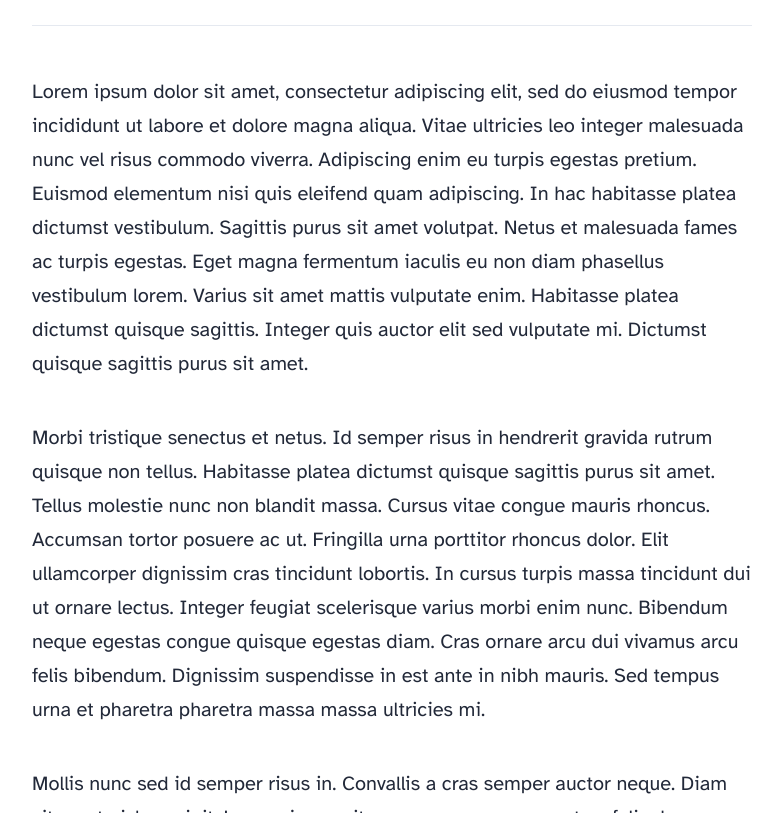
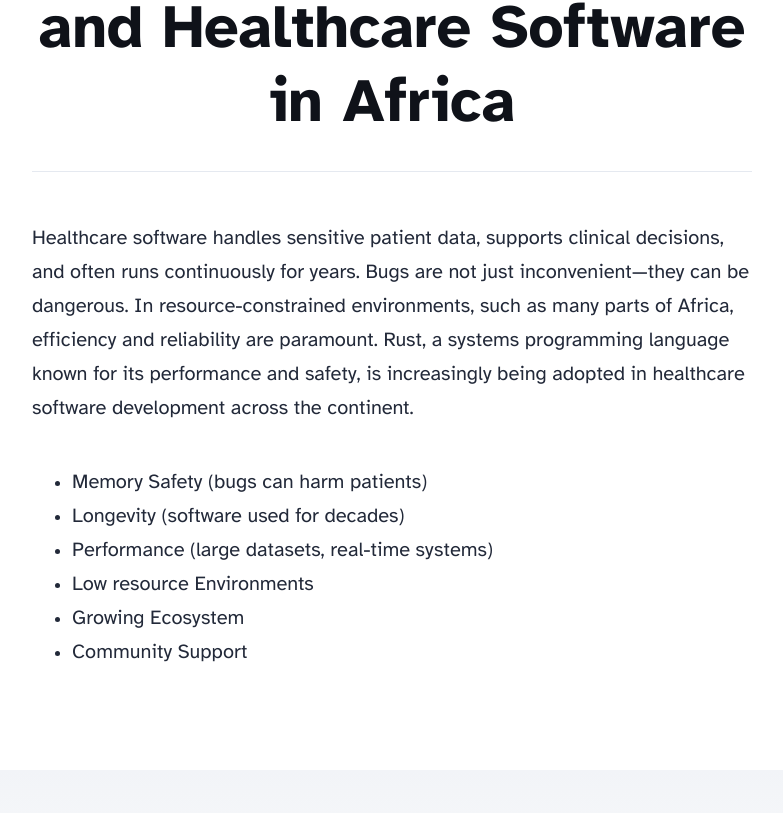
Before and after one commit to mchiwundura/portfolio, an Astro site in the folder frontend/: page /blog/second-post in a window 1280 px wide. Shown: the part 797-1610 px from the top of the page, without its empty margins (248-1031 px from the left). Built offline with nearby package versions, Linux system fonts and the light colour scheme; Astro itself is replaced by a stand-in of ours.

```diff
--- a/frontend/src/content/blog/second-post.md
+++ b/frontend/src/content/blog/second-post.md
@@ -1,16 +1,14 @@
 ---
-title: 'Second post'
-description: 'Lorem ipsum dolor sit amet'
-pubDate: 'Jul 15 2022'
+title: 'Efficient by Design: Rust and Healthcare Software in Africa'
+description: 'A look into how Rust is transforming healthcare software development in Africa with its performance and safety features.'
+pubDate: 'Mar 15 2026'
 heroImage: '../../assets/blog-placeholder-4.jpg'
 ---
+Healthcare software handles sensitive patient data, supports clinical decisions, and often runs continuously for years. Bugs are not just inconvenient—they can be dangerous. In resource-constrained environments, such as many parts of Africa, efficiency and reliability are paramount. Rust, a systems programming language known for its performance and safety, is increasingly being adopted in healthcare software development across the continent.
 
-Lorem ipsum dolor sit amet, consectetur adipiscing elit, sed do eiusmod tempor incididunt ut labore et dolore magna aliqua. Vitae ultricies leo integer malesuada nunc vel risus commodo viverra. Adipiscing enim eu turpis egestas pretium. Euismod elementum nisi quis eleifend quam adipiscing. In hac habitasse platea dictumst vestibulum. Sagittis purus sit amet volutpat. Netus et malesuada fames ac turpis egestas. Eget magna fermentum iaculis eu non diam phasellus vestibulum lorem. Varius sit amet mattis vulputate enim. Habitasse platea dictumst quisque sagittis. Integer quis auctor elit sed vulputate mi. Dictumst quisque sagittis purus sit amet.
-
-Morbi tristique senectus et netus. Id semper risus in hendrerit gravida rutrum quisque non tellus. Habitasse platea dictumst quisque sagittis purus sit amet. Tellus molestie nunc non blandit massa. Cursus vitae congue mauris rhoncus. Accumsan tortor posuere ac ut. Fringilla urna porttitor rhoncus dolor. Elit ullamcorper dignissim cras tincidunt lobortis. In cursus turpis massa tincidunt dui ut ornare lectus. Integer feugiat scelerisque varius morbi enim nunc. Bibendum neque egestas congue quisque egestas diam. Cras ornare arcu dui vivamus arcu felis bibendum. Dignissim suspendisse in est ante in nibh mauris. Sed tempus urna et pharetra pharetra massa massa ultricies mi.
-
-Mollis nunc sed id semper risus in. Convallis a cras semper auctor neque. Diam sit amet nisl suscipit. Lacus viverra vitae congue eu consequat ac felis donec. Egestas integer eget aliquet nibh praesent tristique magna sit amet. Eget magna fermentum iaculis eu non diam. In vitae turpis massa sed elementum. Tristique et egestas quis ipsum suspendisse ultrices. Eget lorem dolor sed viverra ipsum. Vel turpis nunc eget lorem dolor sed viverra. Posuere ac ut consequat semper viverra nam. Laoreet suspendisse interdum consectetur libero id faucibus. Diam phasellus vestibulum lorem sed risus ultricies tristique. Rhoncus dolor purus non enim praesent elementum facilisis. Ultrices tincidunt arcu non sodales neque. Tempus egestas sed sed risus pretium quam vulputate. Viverra suspendisse potenti nullam ac tortor vitae purus faucibus ornare. Fringilla urna porttitor rhoncus dolor purus non. Amet dictum sit amet justo donec enim.
-
-Mattis ullamcorper velit sed ullamcorper morbi tincidunt. Tortor posuere ac ut consequat semper viverra. Tellus mauris a diam maecenas sed enim ut sem viverra. Venenatis urna cursus eget nunc scelerisque viverra mauris in. Arcu ac tortor dignissim convallis aenean et tortor at. Curabitur gravida arcu ac tortor dignissim convallis aenean et tortor. Egestas tellus rutrum tellus pellentesque eu. Fusce ut placerat orci nulla pellentesque dignissim enim sit amet. Ut enim blandit volutpat maecenas volutpat blandit aliquam etiam. Id donec ultrices tincidunt arcu. Id cursus metus aliquam eleifend mi.
-
-Tempus quam pellentesque nec nam aliquam sem. Risus at ultrices mi tempus imperdiet. Id porta nibh venenatis cras sed felis eget velit. Ipsum a arcu cursus vitae. Facilisis magna etiam tempor orci eu lobortis elementum. Tincidunt dui ut ornare lectus sit. Quisque non tellus orci ac. Blandit libero volutpat sed cras. Nec tincidunt praesent semper feugiat nibh sed pulvinar proin gravida. Egestas integer eget aliquet nibh praesent tristique magna.
+- Memory Safety (bugs can harm patients)
+- Longevity (software used for decades)
+- Performance (large datasets, real-time systems)
+- Low resource Environments
+- Growing Ecosystem
+- Community Support
```
